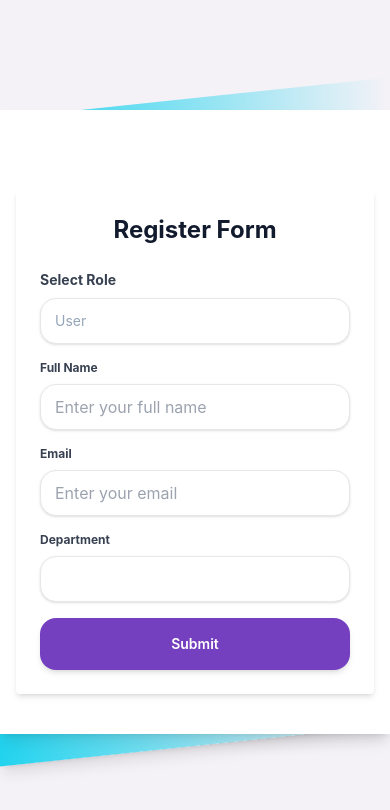
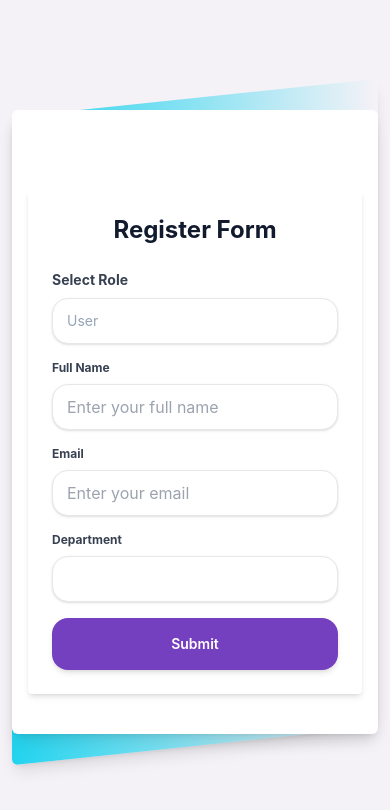
Before and after one commit to m0k99/nexaportal-form-builder, a Vue app: page / in a window 390 px wide. Shown: the top 810 px of the page. Built offline with nearby package versions, Linux system fonts and the light colour scheme; the HTML template or start-up script is replaced by a standard one.

Commit message:
fix: add padding in mobile size

```diff
--- a/src/App.vue
+++ b/src/App.vue
@@ -1,10 +1,10 @@
 <template>
-  <div class="min-h-screen bg-[#f5f2f7] py-6 flex flex-col justify-center sm:py-12">
+  <div class="min-h-screen bg-[#f5f2f7] py-6 flex flex-col justify-center sm:py-12 px-3">
     <div class="relative py-3 sm:max-w-xl sm:mx-auto">
       <div
-        class="absolute inset-0 bg-gradient-to-r from-cyan-400 to-light-blue-500 shadow-lg transform -skew-y-6 sm:skew-y-0 sm:-rotate-6 sm:rounded-3xl"
+        class="absolute inset-0 bg-gradient-to-r from-cyan-400 to-light-blue-500 shadow-lg transform -skew-y-6 sm:skew-y-0 sm:-rotate-6 sm:rounded-3xl rounded-md"
       ></div>
-      <div class="relative px-4 py-10 bg-white shadow-lg sm:rounded-3xl sm:p-20">
+      <div class="relative px-4 py-10 bg-white shadow-lg sm:rounded-3xl rounded-md sm:p-20">
         <DynamicForm :schema="schema" title="Register Form" />
         <div v-if="formStore.currentRole === 'Admin'" class="mt-6">
           <h3 class="text-xl font-bold mb-4">Submission History</h3>
```
